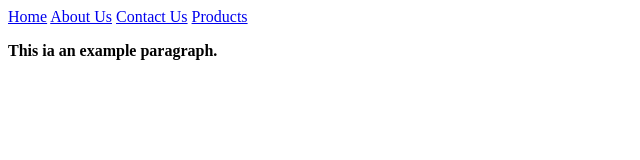
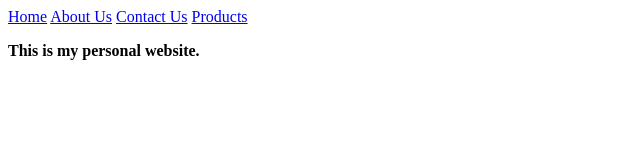
Before and after one commit to anki0220/correlation1, a plain HTML site: page index.html in a window 1280 px wide. Shown: the full height of the page, 0-640 px from the left. Drawn offline with nearby package versions, Linux system fonts and the light colour scheme.

Commit message:
Update index.html

```diff
--- a/index.html
+++ b/index.html
@@ -4,6 +4,7 @@
         <link rel="stylesheet" href="css/mywebsite.css" type="text/css">
         <script type="text/javascript" src="javascript/bootstrap.js"></script>
         <title>This is the title of the webpage</title>
+        <meta name="description" content="This is my personal website homepage.">
     </head>
     <body>
         <div class="nav-menu">
@@ -12,6 +13,6 @@
             <a href="contact-us.html">Contact Us</a>
             <a href="products/single-products.html">Products</a>
         </div>
-        <p><strong>This ia an example paragraph.</strong></p>
+        <p><strong>This is my personal website.</strong></p>
     </body>
 </html>
```
